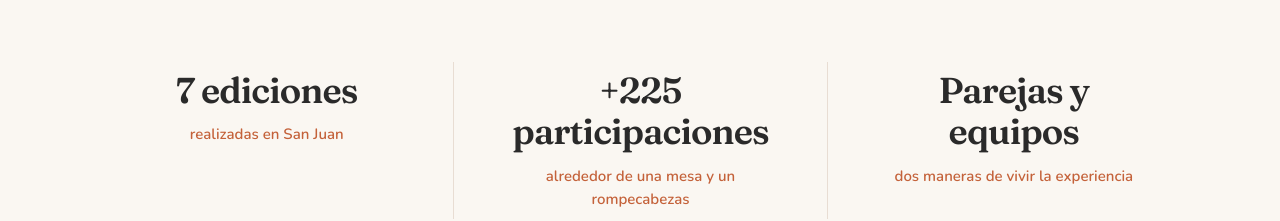
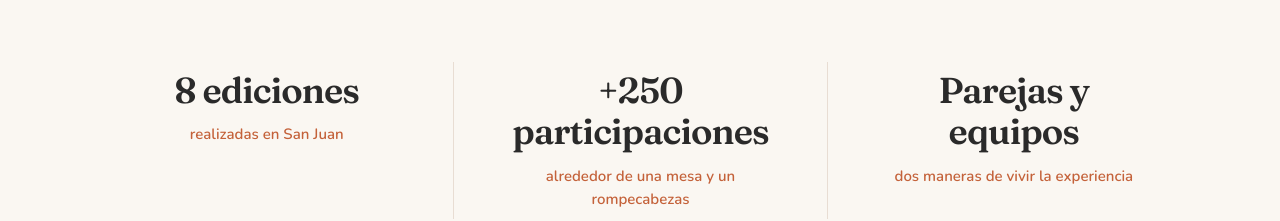
Before and after one commit to victoriamanresabr-cloud/puzzleclubsanjuan-web, a React (Vite) app: page / in a window 1280 px wide. Shown: the part 806-1027 px from the top of the page. Built offline with nearby package versions, Linux system fonts and the light colour scheme; the HTML template or start-up script is replaced by a standard one.

Commit message:
Update home metrics

```diff
--- a/src/App.tsx
+++ b/src/App.tsx
@@ -244,8 +244,8 @@ function HeroSection() {
 // ─── SOCIAL PROOF ────────────────────────────────────────────────────────────
 function SocialProof() {
   const highlights = [
-    { value: '7 ediciones', detail: 'realizadas en San Juan' },
-    { value: '+225 participaciones', detail: 'alrededor de una mesa y un rompecabezas' },
+    { value: '8 ediciones', detail: 'realizadas en San Juan' },
+    { value: '+250 participaciones', detail: 'alrededor de una mesa y un rompecabezas' },
     { value: 'Parejas y equipos', detail: 'dos maneras de vivir la experiencia' },
   ]
 
```
